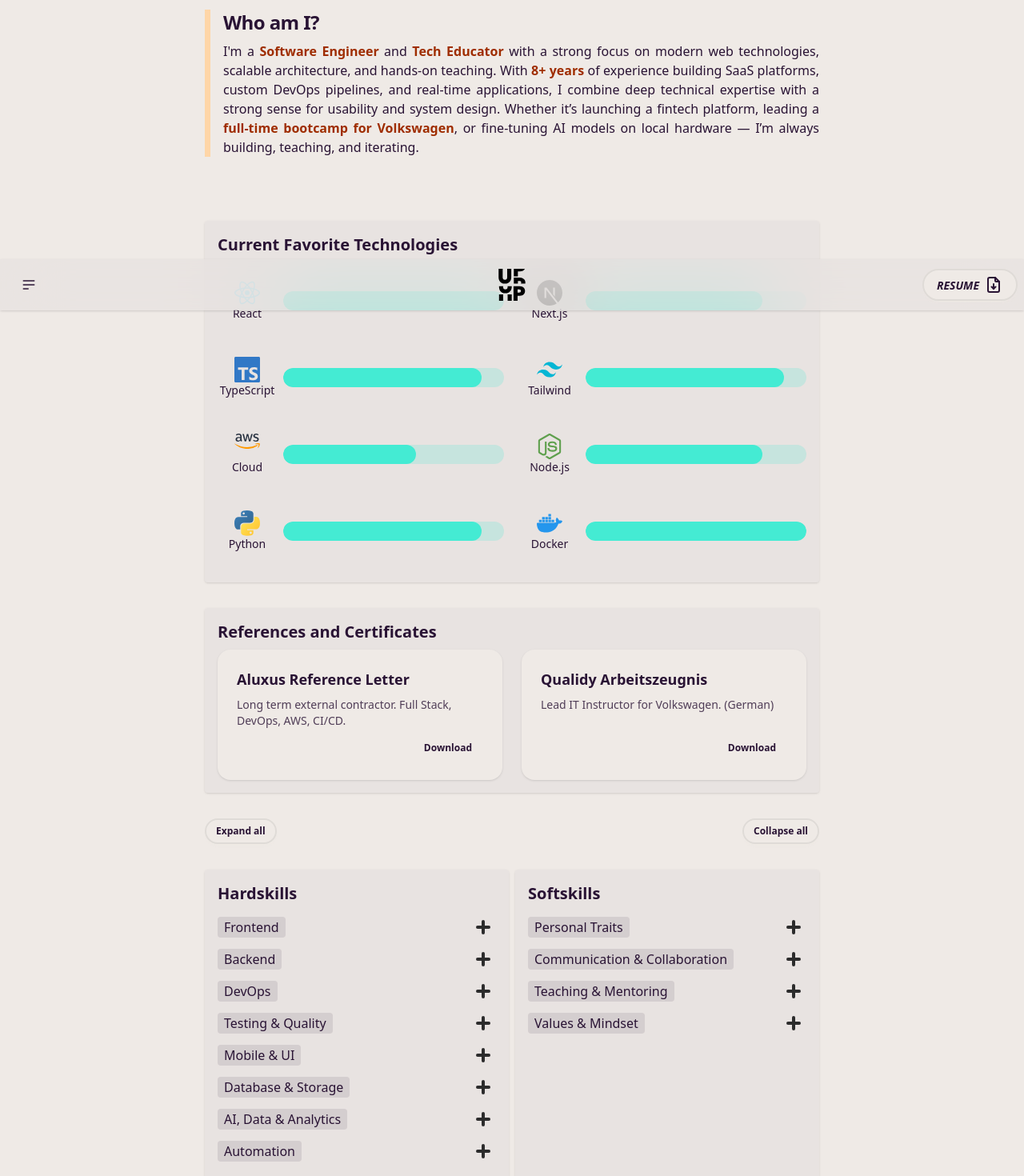
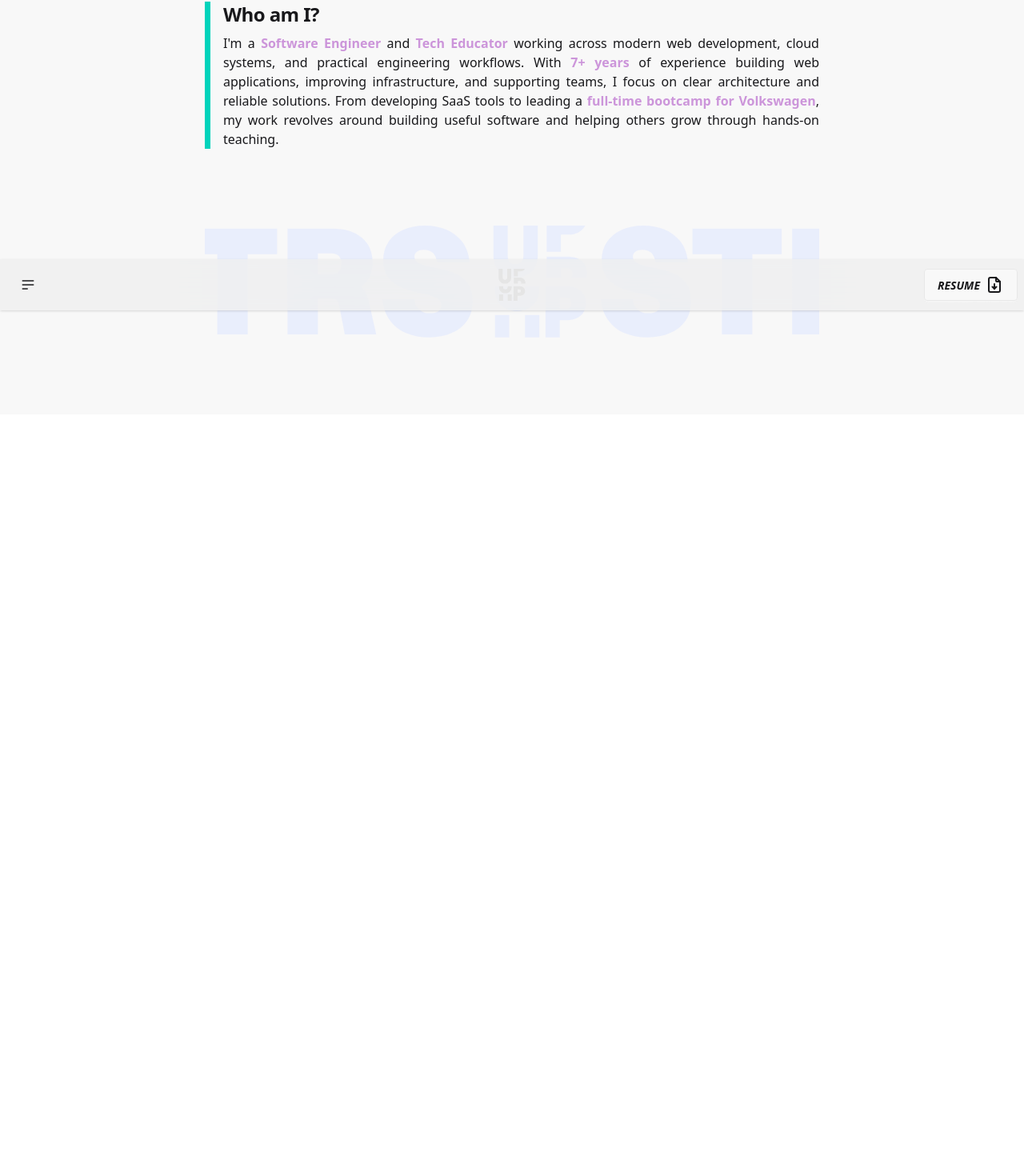
Before and after one commit to kian1991/upstrs.io, a React (Vite) app: page / in a window 1280 px wide. Shown: the part 412-1882 px from the top of the page at 80% size. After the commit the page ends 930 px from the top, so only its background shows below. Built offline with nearby package versions, Linux system fonts and the light colour scheme.

Commit message:
chore: Removed unnecessary sections feat(theme): switched to a dark theme.

```diff
--- a/index.html
+++ b/index.html
@@ -1,5 +1,5 @@
 <!doctype html>
-<html lang="en" data-theme="cupcake">
+<html lang="en" data-theme="">
   <head>
     <meta charset="UTF-8" />
     <meta
@@ -23,14 +23,20 @@
     <!-- Open Graph -->
     <meta property="og:type" content="website" />
     <meta property="og:title" content="upstrs.io | Kian Lütke | Developer" />
-    <meta property="og:description" content="Kian Lütke's personal website and portfolio." />
+    <meta
+      property="og:description"
+      content="Kian Lütke's personal website and portfolio."
+    />
     <meta property="og:url" content="https://upstrs.io/" />
     <meta property="og:image" content="/logo.svg" />
 
     <!-- Twitter -->
     <meta name="twitter:card" content="summary_large_image" />
     <meta name="twitter:title" content="upstrs.io | Kian Lütke | Developer" />
-    <meta name="twitter:description" content="Kian Lütke's personal website and portfolio." />
+    <meta
+      name="twitter:description"
+      content="Kian Lütke's personal website and portfolio."
+    />
     <meta name="twitter:image" content="/logo.svg" />
 
     <link rel="canonical" href="https://upstrs.io/" />
--- a/src/components/bottom-nav/bottom-nav.tsx
+++ b/src/components/bottom-nav/bottom-nav.tsx
@@ -52,7 +52,7 @@ export function BottomNav() {
         </div>
       </div>
       <div className="navbar-center">
-        <UpstrsLogo className="size-10" />
+        <UpstrsLogo className="size-10 fill-neutral-200" />
       </div>
       <div className="navbar-end flex items-center">
         <a
--- a/src/constants.ts
+++ b/src/constants.ts
@@ -1,5 +1,4 @@
-export const CV_LINK =
-  "https://drive.google.com/file/d/1cH7VvJtFsxK3Gl58-1O0C--Iq7u_aOPy/view?usp=sharing" as const;
+export const CV_LINK = "/cv.pdf" as const;
 
 export const SOCIAL = {
   WHATS_APP: "https://wa.me/message/6JLKT55JL47QG1",
--- a/src/index.css
+++ b/src/index.css
@@ -5,7 +5,7 @@
 }
 
 :root {
-  --custom-accent: #5E9593
+  --custom-accent: #cc95da;
 }
 
 * {
@@ -14,7 +14,7 @@
 
 .highlight {
   font-weight: 600;
-  color: var(--color-accent-content);
+  color: var(--custom-accent);
 }
 
 .link {
--- a/src/pages/components/home/about.tsx
+++ b/src/pages/components/home/about.tsx
@@ -3,15 +3,15 @@ export const About = () => (
     <h3 className="mb-2 text-2xl font-bold tracking-tight">Who am I?</h3>
     <p className="text-justify">
       I'm a <span className="highlight">Software Engineer</span> and{" "}
-      <span className="highlight">Tech Educator</span> with a strong focus on
-      modern web technologies, scalable architecture, and hands-on teaching.
-      With <span className="highlight">8+ years</span> of experience building
-      SaaS platforms, custom DevOps pipelines, and real-time applications, I
-      combine deep technical expertise with a strong sense for usability and
-      system design. Whether it’s launching a fintech platform, leading a{" "}
-      <span className="highlight">full-time bootcamp for Volkswagen</span>, or
-      fine-tuning AI models on local hardware — I’m always building, teaching,
-      and iterating.
+      <span className="highlight">Tech Educator</span> working across modern web
+      development, cloud systems, and practical engineering workflows. With{" "}
+      <span className="highlight">7+ years</span> of experience building web
+      applications, improving infrastructure, and supporting teams, I focus on
+      clear architecture and reliable solutions. From developing SaaS tools to
+      leading a{" "}
+      <span className="highlight">full-time bootcamp for Volkswagen</span>, my
+      work revolves around building useful software and helping others grow
+      through hands-on teaching.
     </p>
   </div>
 );
--- a/src/pages/components/home/hero.tsx
+++ b/src/pages/components/home/hero.tsx
@@ -7,10 +7,10 @@ export const Hero = () => (
 
     <div className="sticky top-28 mt-2 flex w-full flex-col text-end text-xl uppercase sm:text-3xl">
       <span className="font-thin">
-        Let's <span className="font-extrabold">create</span>
+        This is <span className="font-extrabold">my</span>
       </span>
       <span className="font-thin">
-        <span className="font-extrabold">together</span>
+        <span className="font-extrabold">Businesscard</span>
       </span>
       <span className="font-thin">
         Get in{" "}
--- a/src/pages/components/home/skills.tsx
+++ b/src/pages/components/home/skills.tsx
@@ -24,6 +24,7 @@ export const Skills = forwardRef((_, ref) => {
   return (
     <div id="skills" className="grid gap-2 sm:grid-cols-2">
       <Box title="Hardskills">
+        {/* FRONTEND */}
         <Accordion
           ref={(el) => {
             accordionRefs.current[0] = el!;
@@ -36,13 +37,16 @@ export const Skills = forwardRef((_, ref) => {
           }
         >
           <div className="flex flex-col ps-3">
-            <span>TypeScript</span>
             <span>React</span>
             <span>Next.js</span>
+            <span>Svelte</span>
+            <span>TypeScript</span>
+            <span>HTML & CSS</span>
             <span>Tailwind</span>
           </div>
         </Accordion>
 
+        {/* BACKEND */}
         <Accordion
           ref={(el) => {
             accordionRefs.current[1] = el!;
@@ -55,12 +59,16 @@ export const Skills = forwardRef((_, ref) => {
           }
         >
           <div className="mt-2 flex flex-col ps-3">
-            <span>Bun</span>
+            <span>Bun / Node.js</span>
             <span>Hono</span>
-            <span>Python</span>
-            <span>Drizzle & Prisma</span>
+            <span>Express</span>
+            <span>Elysia</span>
+            <span>REST API Design</span>
+            <span>Zod</span>
           </div>
         </Accordion>
+
+        {/* DEVOPS */}
         <Accordion
           ref={(el) => {
             accordionRefs.current[2] = el!;
@@ -68,18 +76,20 @@ export const Skills = forwardRef((_, ref) => {
           className="pe-4"
           header={
             <span className="bg-base-content/10 text-base-content mt-2 mb-2 rounded px-2 py-0.5">
-              DevOps
+              DevOps & Cloud
             </span>
           }
         >
           <div className="mt-2 flex flex-col ps-3">
-            <span>Azure</span>
-            <span>AWS</span>
-            <span>Terraform</span>
+            <span>AWS (EC2, S3, Lambda, DynamoDB)</span>
             <span>Docker</span>
+            <span>CI/CD (GitHub Actions, Azure DevOps)</span>
+            <span>Infrastructure as Code</span>
+            <span>Linux</span>
           </div>
         </Accordion>
 
+        {/* TESTING */}
         <Accordion
           ref={(el) => {
             accordionRefs.current[3] = el!;
@@ -95,10 +105,11 @@ export const Skills = forwardRef((_, ref) => {
             <span>Jest</span>
             <span>bun:test</span>
             <span>Cypress</span>
-            <span>CI/CD</span>
+            <span>Automated QA Pipelines</span>
           </div>
         </Accordion>
 
+        {/* MOBILE */}
         <Accordion
           ref={(el) => {
             accordionRefs.current[4] = el!;
@@ -106,17 +117,17 @@ export const Skills = forwardRef((_, ref) => {
           className="pe-4"
           header={
             <span className="bg-base-content/10 text-base-content mt-2 mb-2 rounded px-2 py-0.5">
-              Mobile & UI
+              Mobile
             </span>
           }
         >
           <div className="mt-2 flex flex-col ps-3">
             <span>React Native</span>
-            <span>Android Native (Kotlin)</span>
-            <span>UI/UX Design</span>
+            <span>Android (Kotlin)</span>
           </div>
         </Accordion>
 
+        {/* DATABASE */}
         <Accordion
           ref={(el) => {
             accordionRefs.current[5] = el!;
@@ -124,19 +135,21 @@ export const Skills = forwardRef((_, ref) => {
           className="pe-4"
           header={
             <span className="bg-base-content/10 text-base-content mt-2 mb-2 rounded px-2 py-0.5">
-              Database & Storage
+              Databases
             </span>
           }
         >
           <div className="mt-2 flex flex-col ps-3">
             <span>PostgreSQL</span>
+            <span>MySQL</span>
             <span>MongoDB</span>
-            <span>NoSQL & RDBMS</span>
-            <span>Drizzle ORM</span>
-            <span>Prisma</span>
+            <span>DynamoDB</span>
+            <span>ORMs (Drizzle, Prisma)</span>
+            <span>NoSQL & SQL Modeling</span>
           </div>
         </Accordion>
 
+        {/* AI */}
         <Accordion
           ref={(el) => {
             accordionRefs.current[6] = el!;
@@ -144,18 +157,19 @@ export const Skills = forwardRef((_, ref) => {
           className="pe-4"
           header={
             <span className="bg-base-content/10 text-base-content mt-2 mb-2 rounded px-2 py-0.5">
-              AI, Data & Analytics
+              AI & Data
             </span>
           }
         >
           <div className="mt-2 flex flex-col ps-3">
-            <span>TensorFlow & PyTorch</span>
+            <span>TensorFlow / PyTorch (Basics)</span>
             <span>Stable Diffusion</span>
             <span>Ollama</span>
             <span>Power BI</span>
           </div>
         </Accordion>
 
+        {/* AUTOMATION */}
         <Accordion
           ref={(el) => {
             accordionRefs.current[7] = el!;
@@ -169,11 +183,13 @@ export const Skills = forwardRef((_, ref) => {
         >
           <div className="mt-2 flex flex-col ps-3">
             <span>GitHub Actions</span>
-            <span>Google App Script</span>
-            <span>CI/CD</span>
+            <span>Google Apps Script</span>
+            <span>Workflow Automation</span>
           </div>
         </Accordion>
       </Box>
+
+      {/* ----------- SOFT SKILLS ----------- */}
       <Box title="Softskills">
         <Accordion
           ref={(el) => {
@@ -189,10 +205,9 @@ export const Skills = forwardRef((_, ref) => {
           <div className="flex flex-col ps-3">
             <span>Fast Learner</span>
             <span>Solution-Oriented</span>
-            <span>Highly Adaptive</span>
+            <span>Adaptive</span>
             <span>Creative</span>
-            <span>Agile</span>
-            <span>Hodler</span>
+            <span>Structured Thinking</span>
           </div>
         </Accordion>
 
@@ -208,10 +223,10 @@ export const Skills = forwardRef((_, ref) => {
           }
         >
           <div className="flex flex-col ps-3">
-            <span>Communication</span>
-            <span>Teamwork</span>
+            <span>Clear Communication</span>
+            <span>Team Collaboration</span>
             <span>Leadership</span>
-            <span>Can handle human beings well</span>
+            <span>Working Well With People</span>
           </div>
         </Accordion>
 
@@ -245,8 +260,8 @@ export const Skills = forwardRef((_, ref) => {
           }
         >
           <div className="flex flex-col ps-3">
-            <span>Web3 Advocate</span>
-            <span>Open Minded</span>
+            <span>Web3 Interest</span>
+            <span>Open-Minded</span>
             <span>Responsible</span>
           </div>
         </Accordion>
@@ -254,3 +269,4 @@ export const Skills = forwardRef((_, ref) => {
     </div>
   );
 });
+Skills.displayName = "Skills";
--- a/src/pages/components/home/social-bar.tsx
+++ b/src/pages/components/home/social-bar.tsx
@@ -12,7 +12,7 @@ export const SocialBar = () => (
       className="btn btn-lg sm:btn-xl btn-ghost btn-circle p-3"
     >
       <svg
-        fill="#181717"
+        fill="#fff"
         role="img"
         width="24"
         height="24"
--- a/src/pages/home.tsx
+++ b/src/pages/home.tsx
@@ -182,7 +182,7 @@ export const Home = () => {
     <main className="mx-auto flex w-[min(calc(100%-2rem),768px)] flex-col gap-8">
       <header className="bg-base-200 sticky top-0 z-90 flex w-full flex-col-reverse items-end justify-between border-b-2 py-2 sm:flex-row sm:pt-6">
         <div className="mr-auto">
-          <span className="badge badge-accent">SOFTWARE ENGINEER</span>
+          {/* <span className="badge badge-accent">SENIOR SOFTWARE ENGINEER</span> */}
           <h1 className="text-4xl font-bold tracking-tight">Kian Lütke</h1>
         </div>
         <SocialBar />
@@ -190,18 +190,17 @@ export const Home = () => {
       <Hero />
       <About />
 
-      <Box title="Current Favorite Technologies">
+      {/* <Box title="Current Favorite Technologies">
         <div className="grid sm:grid-cols-2 sm:gap-x-5">
           {techStack.map((ti) => (
             <TechItem icon={ti.icon} title={ti.title} level={ti.level} />
           ))}
         </div>
-      </Box>
+      </Box> */}
 
-      <Box title="References and Certificates" id="references">
+      {/* <Box title="References and Certificates" id="references">
         <div className="grid gap-6 sm:grid-cols-2">
-          {/* Aluxus Reference Letter */}
-          <div className="card bg-base-200 shadow">
+          <div className="card bg-base-200">
             <div className="card-body">
               <h3 className="card-title">Aluxus Reference Letter</h3>
               <p className="text-sm opacity-80">
@@ -220,8 +219,7 @@ export const Home = () => {
             </div>
           </div>
 
-          {/* Qualidy Arbeitszeugnis */}
-          <div className="card bg-base-200 shadow">
+          <div className="card bg-base-200">
             <div className="card-body">
               <h3 className="card-title">Qualidy Arbeitszeugnis</h3>
               <p className="text-sm opacity-80">
@@ -240,9 +238,9 @@ export const Home = () => {
             </div>
           </div>
         </div>
-      </Box>
+      </Box> */}
 
-      <div className="flex w-full justify-between">
+      {/* <div className="flex w-full justify-between">
         <button
           onClick={() => skillsRef.current?.openAll()}
           className="btn btn-sm"
@@ -257,7 +255,7 @@ export const Home = () => {
         </button>
       </div>
 
-      <Skills ref={skillsRef} />
+      <Skills ref={skillsRef} /> */}
 
       <Marquee className="z-0 w-[200%]">
         <Suspense fallback={null}>
```
Also changed, not shown: 2 other files (tests, documents, lock files or other folders).
